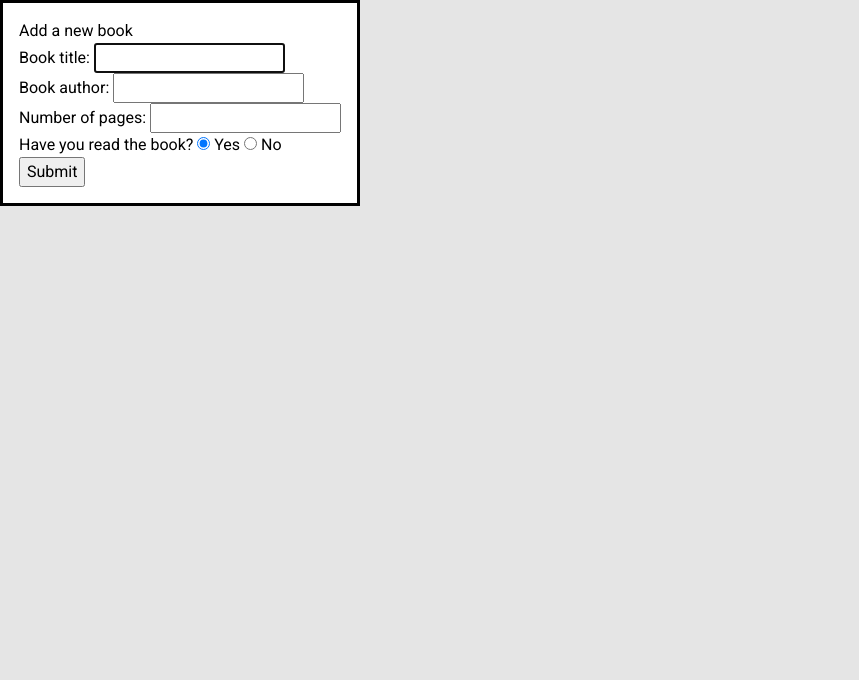
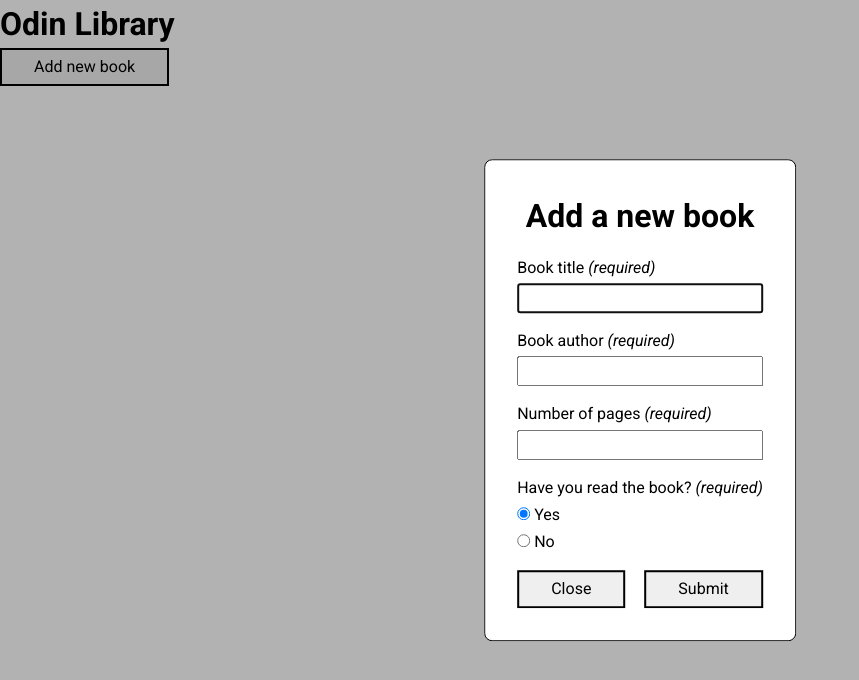
Before and after one commit to aczanbouah/odin-library, a plain HTML site: page index.html in a window 1280 px wide. Both pictures are taken after a click on the button "Add new book". Shown: the whole page, without its empty margins (0-859 px from the left). Drawn offline with Linux system fonts and the light colour scheme.

Commit message:
Add modal close button plus basic styling

```diff
--- a/app.js
+++ b/app.js
@@ -3,6 +3,7 @@ const submitBtn = document.querySelector("#submit-btn");
 const addNewBookBtn = document.querySelector("#add-new-book");
 const modal = document.querySelector(".modal");
 const bookForm = document.querySelector(".form");
+const modalCloseBtn = document.querySelector("#close-btn");
 
 function Book(title, author, pages, read) {
   this.title = title;
@@ -25,7 +26,7 @@ function addBookToLibrary() {
   myLibrary.push(book);
 }
 
-bookForm.addEventListener("submit", (e) => {
+bookForm.addEventListener("submit", () => {
   addBookToLibrary();
   bookForm.reset();
 });
@@ -33,3 +34,7 @@ bookForm.addEventListener("submit", (e) => {
 addNewBookBtn.addEventListener("click", () => {
   modal.showModal();
 });
+
+modalCloseBtn.addEventListener("click", () => {
+  modal.close();
+});
--- a/index.html
+++ b/index.html
@@ -11,10 +11,10 @@
       <h1>Odin Library</h1>
       <button class="btn" id="add-new-book">Add new book</button>
       <dialog class="modal">
-        <p>Add a new book</p>
         <form action="/" method="dialog" class="form">
+          <p>Add a new book</p>
           <div class="form-row">
-            <label for="book-title">Book title:</label>
+            <label for="book-title">Book title <em>(required)</em></label>
             <input
               type="text"
               name="user-book-title"
@@ -23,7 +23,7 @@
             />
           </div>
           <div class="form-row">
-            <label for="book-author">Book author:</label>
+            <label for="book-author">Book author <em>(required)</em></label>
             <input
               type="text"
               name="user-book-author"
@@ -32,7 +32,7 @@
             />
           </div>
           <div class="form-row">
-            <label for="book-pages">Number of pages:</label>
+            <label for="book-pages">Number of pages <em>(required)</em></label>
             <input
               type="number"
               name="user-book-pages"
@@ -42,7 +42,9 @@
             />
           </div>
           <div class="form-row">
-            <label for="book-read">Have you read the book?</label>
+            <label for="book-read"
+              >Have you read the book? <em>(required)</em></label
+            >
             <label>
               <input
                 type="radio"
@@ -63,7 +65,8 @@
               No
             </label>
           </div>
-          <div class="form-row">
+          <div class="form-row form-btn-container">
+            <button type="button" class="btn" id="close-btn">Close</button>
             <button type="submit" class="btn" id="submit-btn">Submit</button>
           </div>
         </form>
--- a/style.css
+++ b/style.css
@@ -4,3 +4,47 @@
 * {
   font-family: "Roboto", sans-serif;
 }
+
+.modal {
+  max-width: 50%;
+  position: absolute;
+  top: 50%;
+  left: 50%;
+  transform: translate(-50%, -50%);
+  border: 1px solid #000;
+  border-radius: 8px;
+  padding: 2em;
+}
+
+.modal::backdrop {
+  background: rgb(0 0 0 / 0.3);
+}
+
+form {
+  display: flex;
+  flex-direction: column;
+  gap: 1rem;
+}
+
+form > p {
+  text-align: center;
+  font-size: 2rem;
+  font-weight: 700;
+}
+
+.form-row {
+  display: flex;
+  flex-direction: column;
+  gap: 0.2em;
+}
+
+.form-btn-container {
+  flex-direction: row;
+  justify-content: space-between;
+}
+
+.btn {
+  border: 2px solid #000;
+  cursor: pointer;
+  padding: 0.3em 2rem;
+}
```
